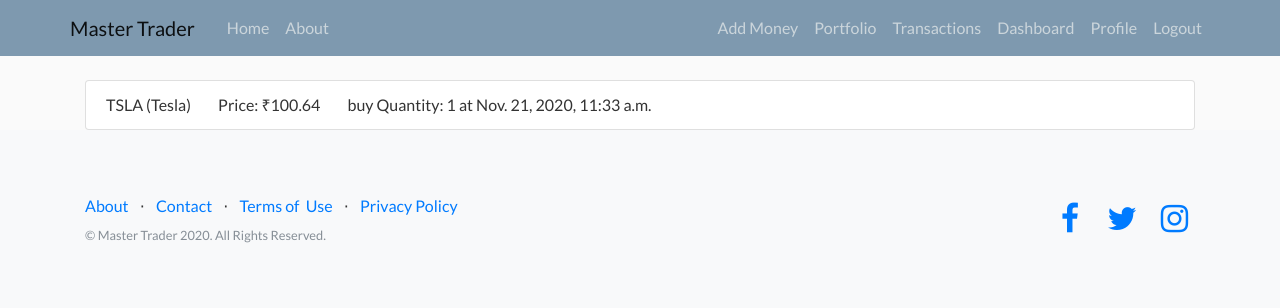
After one commit to solo1g/django-trading-app, a Django app: page /transactions/ in a window 1280 px wide. The commit adds this page. Shown: the top 308 px of the page. Run offline with Django 3.2, Linux system fonts and the light colour scheme; a user stored in the database is signed in; data comes from the database, SQL or seed files in the repository; both versions use the stored data as it was after the commit; some libraries are stand-ins or nearby versions.

Commit message:
Clean db and add transactions

```diff
--- a/stocks/models.py
+++ b/stocks/models.py
@@ -18,7 +18,7 @@ class Stock(models.Model):
 class StockPrice(models.Model):
     stock = models.ForeignKey(Stock, on_delete=models.CASCADE)
     price = models.FloatField(default=100.00)
-    time = models.TimeField(auto_now=True)
+    time = models.DateTimeField(auto_now=True)
 
 
 class Transaction(models.Model):
@@ -26,7 +26,7 @@ class Transaction(models.Model):
         User, on_delete=models.CASCADE)
     stock = models.ForeignKey(
         Stock, on_delete=models.CASCADE)
-    time = models.TimeField(auto_now=True)
+    time = models.DateTimeField(auto_now=True)
     units = models.IntegerField()
     price_each = models.FloatField()
     choices = (
@@ -47,6 +47,6 @@ class Portfolio(models.Model):
 class AccountValue(models.Model):
     user = models.ForeignKey(
         User, on_delete=models.CASCADE)
-    time = models.TimeField(auto_now=True)
+    time = models.DateTimeField(auto_now=True)
     value = models.FloatField(default=10000.00)
     holdings_value = models.FloatField(default=0.0)
--- a/stocks/templates/stocks/base.html
+++ b/stocks/templates/stocks/base.html
@@ -46,6 +46,7 @@
                 {% if user.is_authenticated %}
                 <a class="nav-item nav-link" href="{% url 'add-money' %}">Add Money</a>
                 <a class="nav-item nav-link" href="{% url 'portfolio' %}">Portfolio</a>
+                <a class="nav-item nav-link" href="{% url 'transactions' %}">Transactions</a>
                 <a class="nav-item nav-link" href="{% url 'stocks-dashboard' %}">Dashboard</a>
                 <a class="nav-item nav-link" href="{% url 'profile' %}">Profile</a>
                 <a class="nav-item nav-link" href="{% url 'logout' %}">Logout</a>
--- /dev/null
+++ b/stocks/templates/stocks/transactions.html
@@ -0,0 +1,10 @@
+{% extends 'stocks/base.html' %}
+{% block content %}
+<div class="container">
+    <ul class="list-group">
+    {% for each in data %}
+        <li class="list-group-item">{{ each.name }} ({{each.full_name}})  <span class="ml-4">Price: ₹{{ each.price }}</span> <span class="ml-4">{{each.type}} Quantity: {{ each.quantity }} at {{each.time}}</span></li>
+    {% endfor %}
+    </ul>
+</div>
+{% endblock content %}
--- a/stocks/urls.py
+++ b/stocks/urls.py
@@ -12,4 +12,5 @@ urlpatterns = [
     path('account_value/', views.account_value, name='account-value'),
     path('add_money/', views.add_money, name='add-money'),
     path('portfolio/', views.portfolio, name='portfolio'),
+    path('transactions/', views.transactions, name='transactions'),
 ]
--- a/stocks/views.py
+++ b/stocks/views.py
@@ -163,3 +163,13 @@ def portfolio(request):
     data = [{'name': each.stock.name, 'full_name': each.stock.full_name, 'ltp': each.stock.ltp, 'quantity': each.quantity}
             for each in query]
     return render(request, 'stocks/portfolio.html', {'data': data})
+
+
+@login_required
+def transactions(request):
+    query = request.user.transaction_set.order_by('-time')
+    data = [
+        {'name': each.stock.name, 'full_name': each.stock.full_name,
+            'price': each.price_each, 'quantity': each.units, 'time': each.time, 'type': each.transaction, }
+        for each in query]
+    return render(request, 'stocks/transactions.html', {'data': data})
```
Also changed, not shown: db.sqlite3, stocks/migrations/0014_auto_20201121_1128.py (added).
